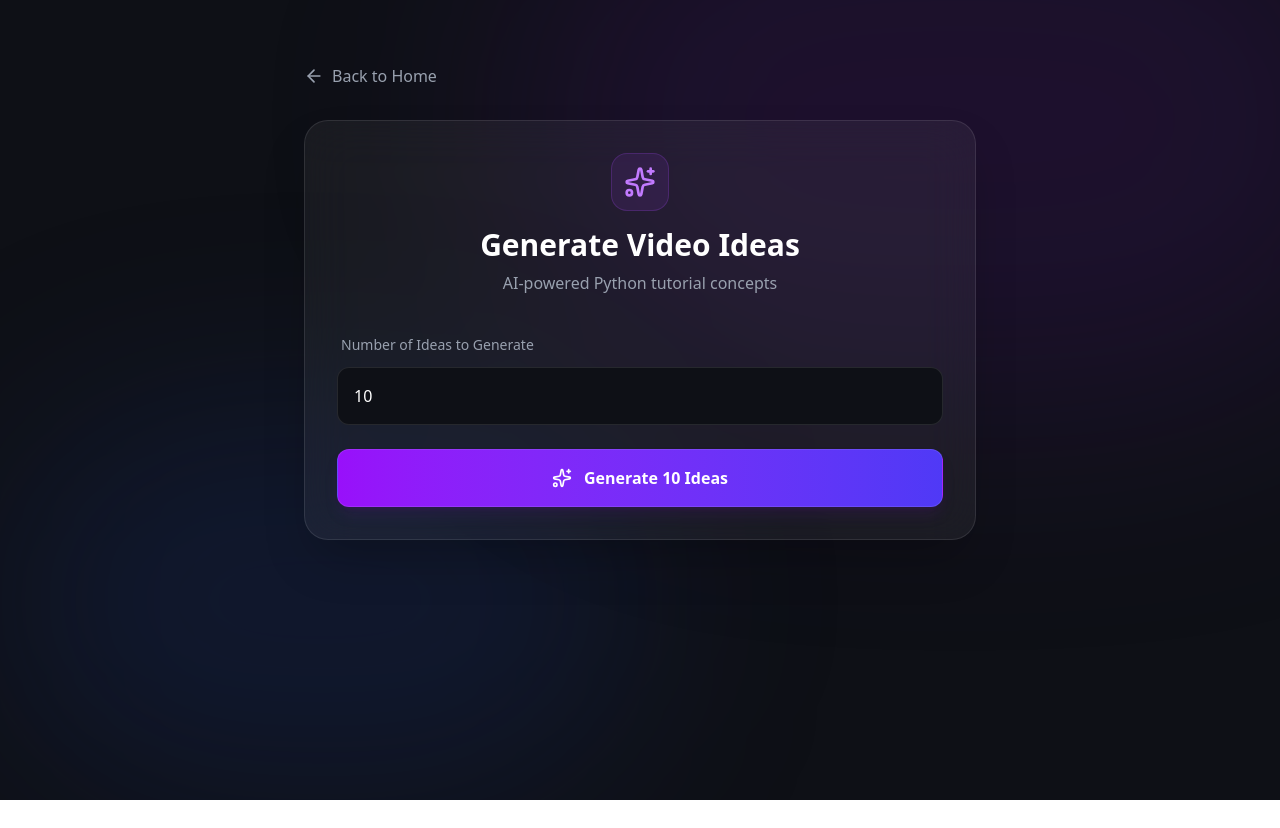
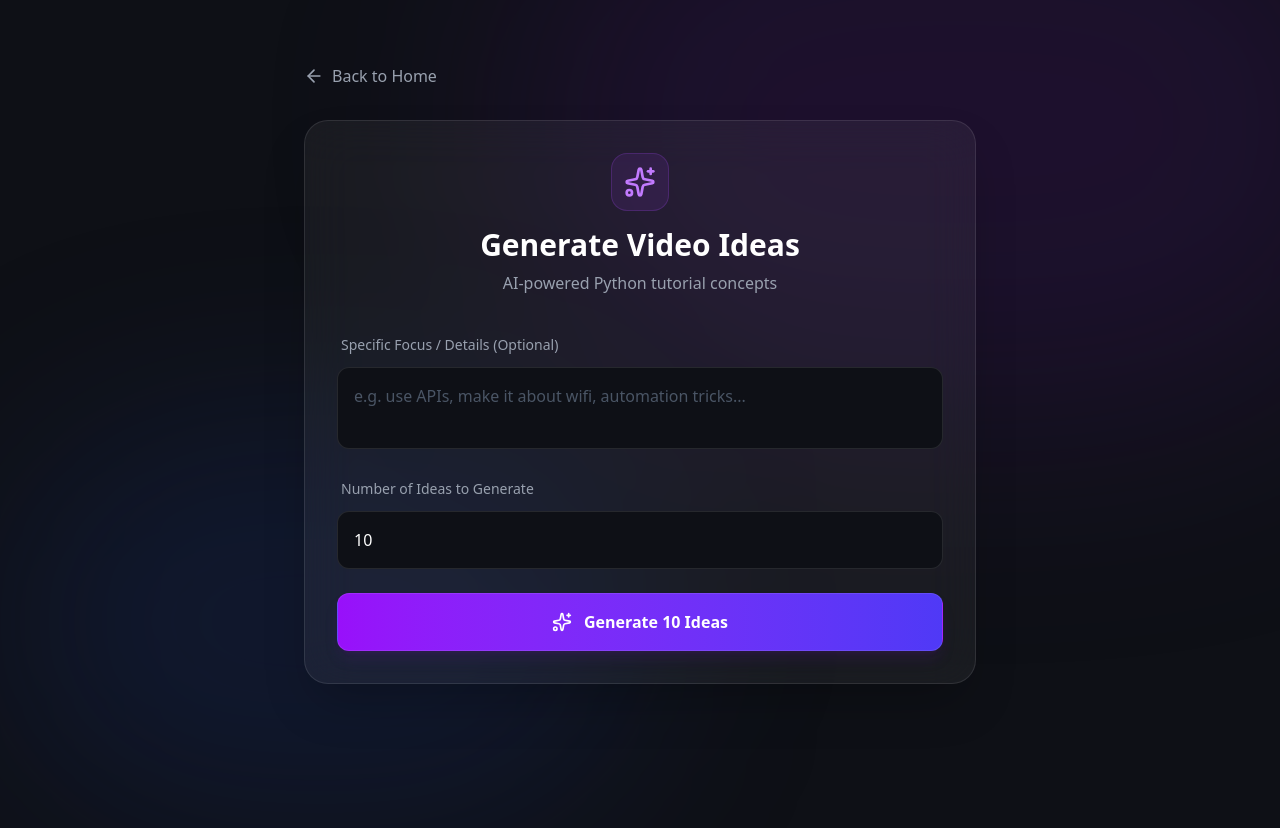
Before and after one commit to Justinv1234/1mp, a React (Vite) app in the folder frontend/: page / in a window 1280 px wide. Both pictures are taken after a click on the button 442 px from the left and 552 px from the top of the page. Before the commit the page ends 800 px from the top, so only its background shows below. Built offline with nearby package versions, Linux system fonts and the light colour scheme.

Commit message:
optional box to specify video idea interests

```diff
--- a/frontend/src/pages/GeneratePage.jsx
+++ b/frontend/src/pages/GeneratePage.jsx
@@ -4,6 +4,7 @@ import { Sparkles, ArrowLeft, Loader2, History, Trash2 } from "lucide-react";
 
 export default function GeneratePage({ onNavigate, onSelectIdea }) {
   const [numIdeas, setNumIdeas] = useState(10);
+  const [customDetails, setCustomDetails] = useState(""); // New state for optional details
   const [ideas, setIdeas] = useState([]);
   const [history, setHistory] = useState([]);
   const [loading, setLoading] = useState(false);
@@ -39,7 +40,13 @@ export default function GeneratePage({ onNavigate, onSelectIdea }) {
       .map((h) => h.video_idea)
       .join(", ");
 
+    // Inject custom details if they exist
+    const focusSection = customDetails.trim()
+      ? `\n*** IMPORTANT USER FOCUS ***\nThe user wants video ideas specifically about: "${customDetails}"\nEnsure the generated ideas strictly follow this theme/requirement while maintaining the channel's style.\n**************************\n`
+      : "";
+
     const prompt = `You are an expert short-form content creator for a programming channel called "1MinutePython".
+${focusSection}
 Your job is to generate ${numIdeas} Python video ideas that feel:
 - Slightly dangerous (but ethical)
 - Curiosity-inducing
@@ -162,6 +169,20 @@ Now generate ${numIdeas} UNIQUE video ideas.`;
           </div>
 
           <div className="space-y-6">
+            {/* New Input Field for Specific Details */}
+            <div>
+              <label className="block text-gray-400 text-sm font-medium mb-3 ml-1">
+                Specific Focus / Details (Optional)
+              </label>
+              <textarea
+                value={customDetails}
+                onChange={(e) => setCustomDetails(e.target.value)}
+                className="w-full bg-[#0e1016] border border-white/10 rounded-xl p-4 text-white focus:border-purple-500 focus:outline-none focus:ring-1 focus:ring-purple-500 transition-all placeholder-gray-600 resize-none"
+                placeholder="e.g. use APIs, make it about wifi, automation tricks..."
+                rows="2"
+              />
+            </div>
+
             <div>
               <label className="block text-gray-400 text-sm font-medium mb-3 ml-1">
                 Number of Ideas to Generate
```
